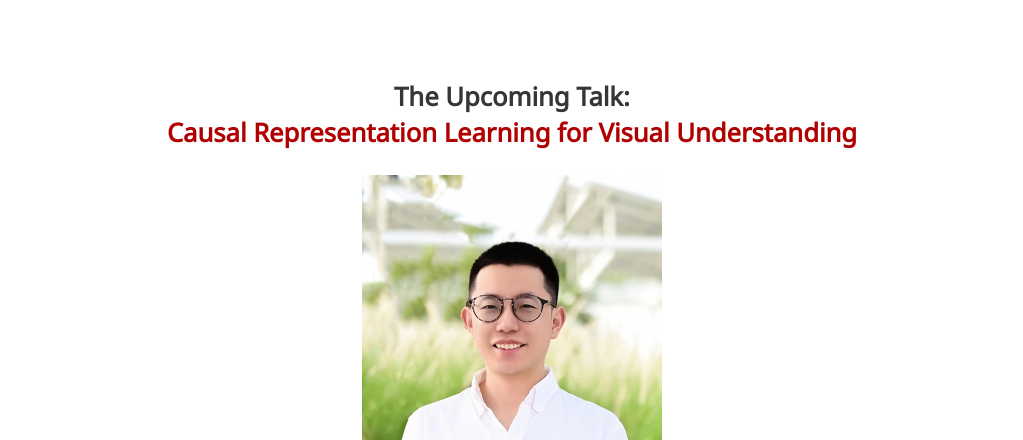
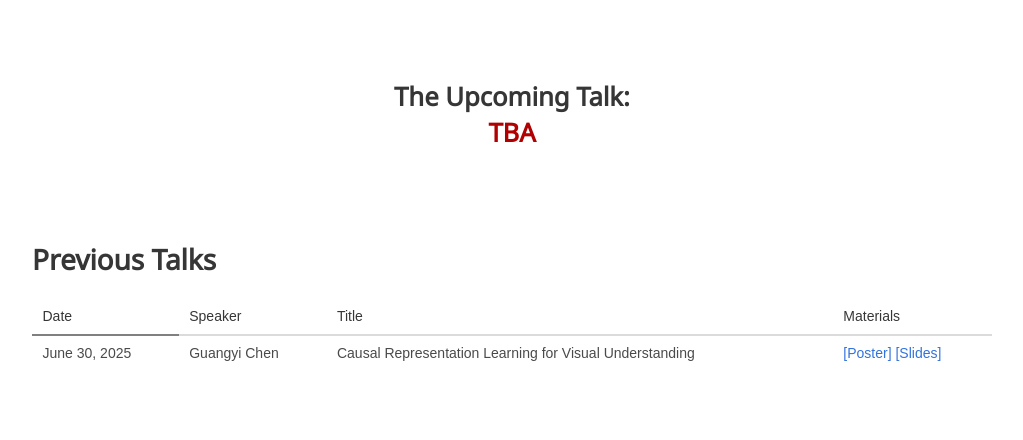
Before and after one commit to FANcityu/FANcityu.github.io, a plain HTML site: page index.html in a window 1280 px wide. Shown: the part 329-769 px from the top of the page, without its empty margins (128-1151 px from the left). Drawn offline with nearby package versions, Linux system fonts and the light colour scheme; some icons are missing; a web font is replaced by a local one.

Commit message:
Update index.html

```diff
--- a/index.html
+++ b/index.html
@@ -66,18 +66,16 @@
       <div class="column is-four-fifths">
         <h2 class="title is-3">
               <span style="font-size: 80%">The Upcoming Talk:<br />
-			  <font color="rgb(200, 0, 0)">Causal Representation Learning for Visual Understanding</font></span>
+			  <font color="rgb(200, 0, 0)">TBA</font></span>
 		</h2>
-
+		<!--
 		<div class="is-size-5 publication-authors">
             <span class="author-block">
               <table>
             <tr>
-                <!-- <th scope="row">TR-7</th> -->
                 <td width="25%" style="text-align: center; padding: 3px"><img width="300px" height="300px" src="static/imgs/guangyichen.jpg"></td>
             </tr>
               <tr>
-                <!-- <th scope="row">TR-7</th> -->
                 <td width="25%" style="text-align: center"><a href="https://chengy12.github.io/" style="border-radius: 50%">Guangyi Chen</a><sup>1,2</sup></td>
               </tr>
             </table>
@@ -132,6 +130,7 @@
 			 understanding systems in real-world scenarios.
 		  </p>
         </div>
+		-->
       </div>
     </div>
   </div>
@@ -166,7 +165,7 @@
               <td class="tg-0lax">June 30, 2025</td>
               <td class="tg-0lax">Guangyi Chen</td>
 			  <td class="tg-0lax">Causal Representation Learning for Visual Understanding</td>
-              <td class="tg-0lax"><a href="./materials/Guangyi Chen poster.pdf" target='_blank'>[Poster]
+              <td class="tg-0lax"><a href="./materials/Guangyi Chen poster.pdf" target='_blank'>[Poster] <a href="https://chengy12.github.io/files/Talk_CRL_in_Vision.pptx" target='_blank'>[Slides]
             </tr>
 		  </thead>
           </tbody>
```
